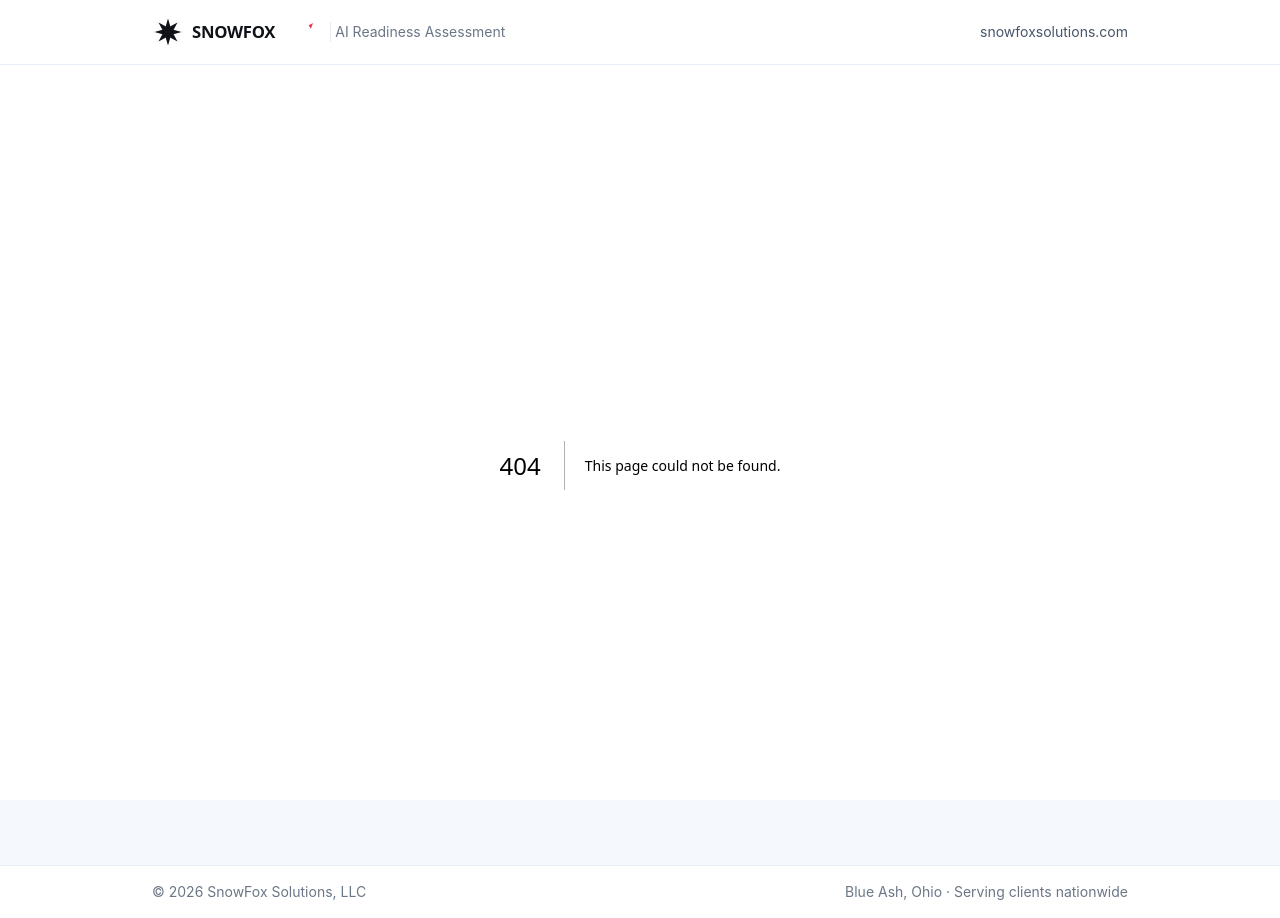
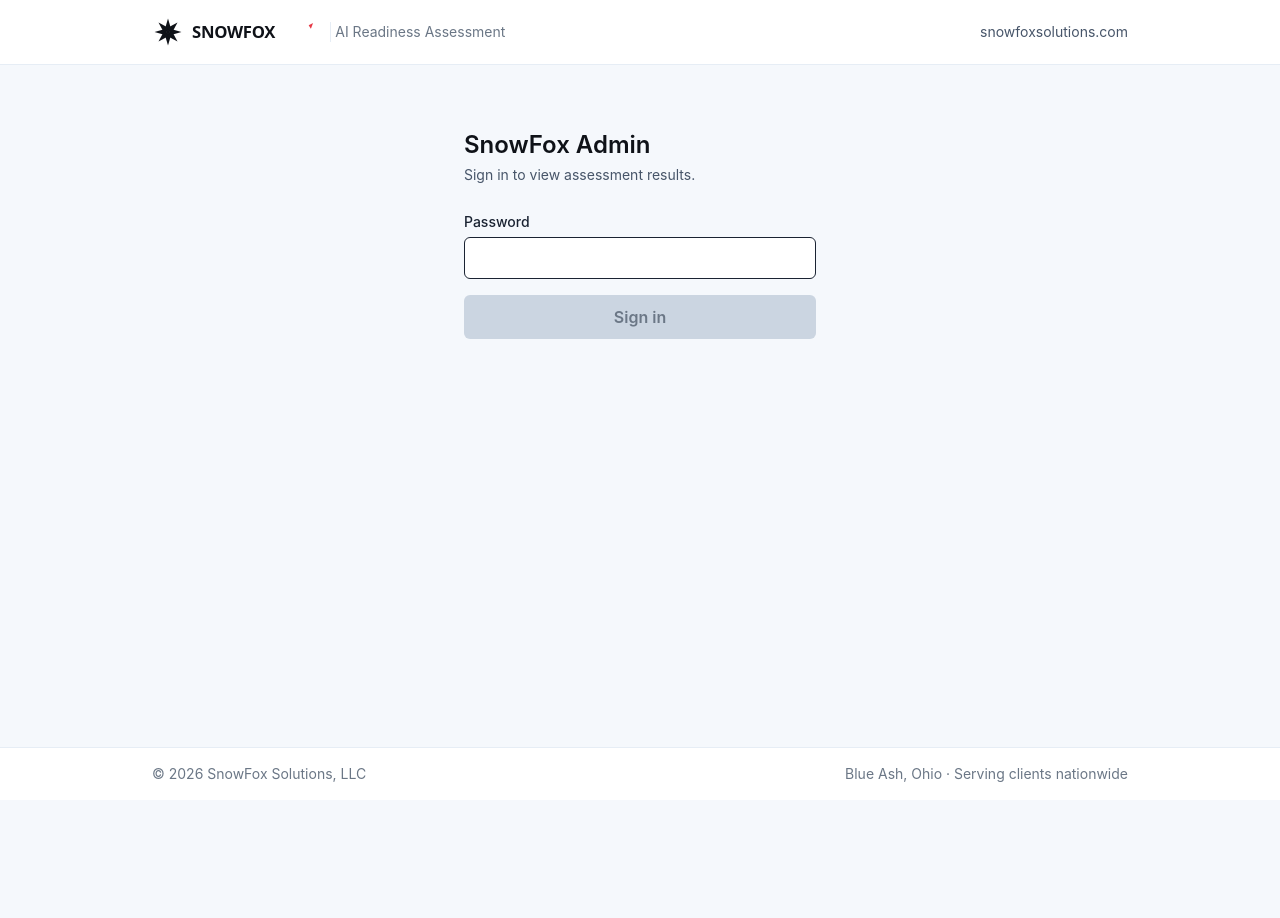
Before and after one commit to jamesjdivine/sfxasiassessment, a Next.js app: page /admin/login in a window 1280 px wide. Before the commit this address had no page. After the commit the page ends 800 px from the top, so only its background shows below. Built offline with nearby package versions, Linux system fonts and the light colour scheme.

Commit message:
Add admin login page

```diff
--- /dev/null
+++ b/src/app/admin/login/page.tsx
@@ -0,0 +1,71 @@
+"use client";
+
+import { useState } from "react";
+import { useRouter, useSearchParams } from "next/navigation";
+import type { Route } from "next";
+
+export default function AdminLoginPage() {
+  const router = useRouter();
+  const params = useSearchParams();
+  const next = params.get("next") || "/admin";
+  const [password, setPassword] = useState("");
+  const [submitting, setSubmitting] = useState(false);
+  const [error, setError] = useState<string | null>(null);
+
+  async function handleSubmit(e: React.FormEvent) {
+    e.preventDefault();
+    setSubmitting(true);
+    setError(null);
+    try {
+      const res = await fetch("/api/admin/login", {
+        method: "POST",
+        headers: { "content-type": "application/json" },
+        body: JSON.stringify({ password }),
+      });
+      if (!res.ok) {
+        const { error: msg } = await res.json().catch(() => ({ error: "unknown" }));
+        throw new Error(msg ?? "Login failed");
+      }
+      router.replace(next as Route);
+      router.refresh();
+    } catch (err) {
+      setSubmitting(false);
+      setError(err instanceof Error ? err.message : "Login failed");
+    }
+  }
+
+  return (
+    <div className="max-w-sm mx-auto px-4 py-16">
+      <h1 className="text-2xl font-semibold text-navy-900">SnowFox Admin</h1>
+      <p className="text-ink-500 text-sm mt-1">Sign in to view assessment results.</p>
+
+      <form onSubmit={handleSubmit} className="mt-6 space-y-4">
+        <label className="block">
+          <span className="text-sm font-medium text-ink-700">Password</span>
+          <input
+            type="password"
+            value={password}
+            onChange={(e) => setPassword(e.target.value)}
+            autoFocus
+            required
+            className="mt-1 block w-full rounded-md border border-snow-300 bg-snow-50 px-3 py-2 focus:border-navy-700 focus:outline-none"
+          />
+        </label>
+
+        {error && (
+          <div role="alert" className="rounded-md border border-fox-600/30 bg-fox-600/5 px-3 py-2 text-sm text-fox-600">
+            {error}
+          </div>
+        )}
+
+        <button
+          type="submit"
+          disabled={!password || submitting}
+          className="w-full rounded-md bg-fox-600 disabled:bg-snow-300 disabled:text-ink-400 text-snow-50 font-semibold px-4 py-2.5 transition"
+        >
+          {submitting ? "Signing in…" : "Sign in"}
+        </button>
+      </form>
+    </div>
+  );
+}
```
